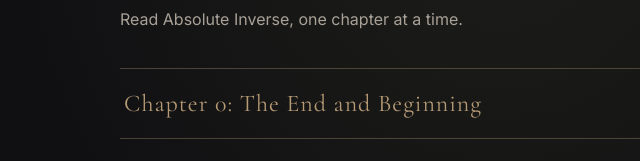
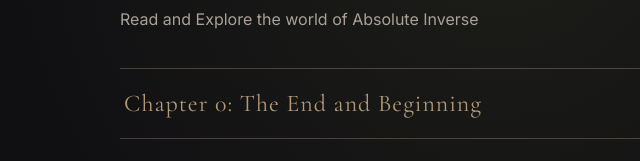
Before and after one commit to JZAcode/Personal-Work, a plain HTML site: page HTMLS/absinvchapters.html in a window 1280 px wide. Shown: the part 250-411 px from the top of the page, 140-780 px from the left. Drawn offline with nearby package versions, Linux system fonts and the light colour scheme.

Commit message:
Update intro text for story chapters section

```diff
--- a/HTMLS/absinvchapters.html
+++ b/HTMLS/absinvchapters.html
@@ -32,7 +32,7 @@
 
             <p class="story-chapters-eyebrow">THE STORY</p>
             <h1 class="story-chapters-title" id="chapters-title">Chapters</h1>
-            <p class="story-chapters-intro">Read Absolute Inverse, one chapter at a time.</p>
+            <p class="story-chapters-intro">Read and Explore the world of Absolute Inverse</p>
 
             <ol class="story-chapters-list" data-chapter-list>
                 <li><a href="../ASSETS/AbsInvChapters/Chapter 0 - The End and Beginning.pdf">Chapter 0: The End and Beginning<span aria-hidden="true">→</span></a></li>
```
